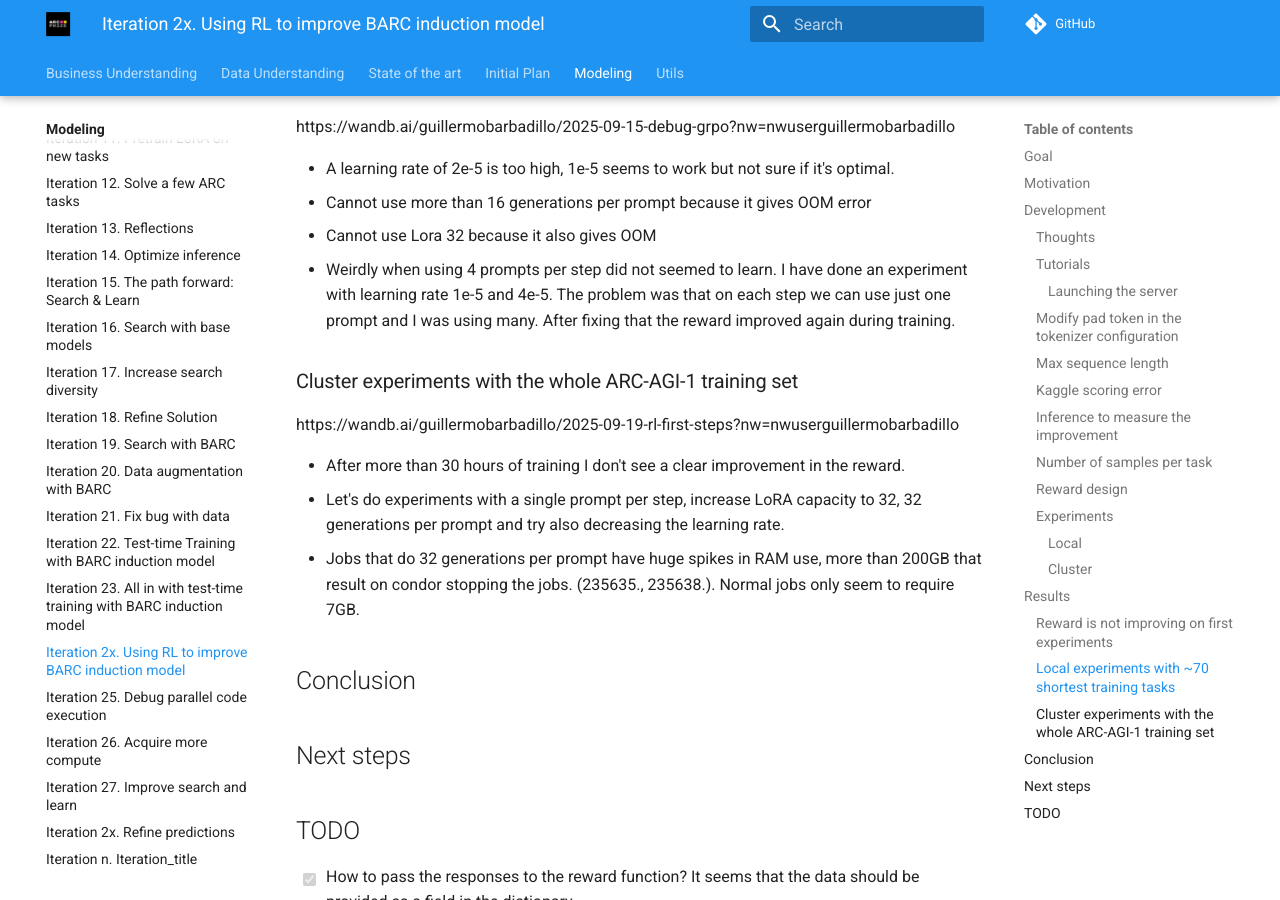
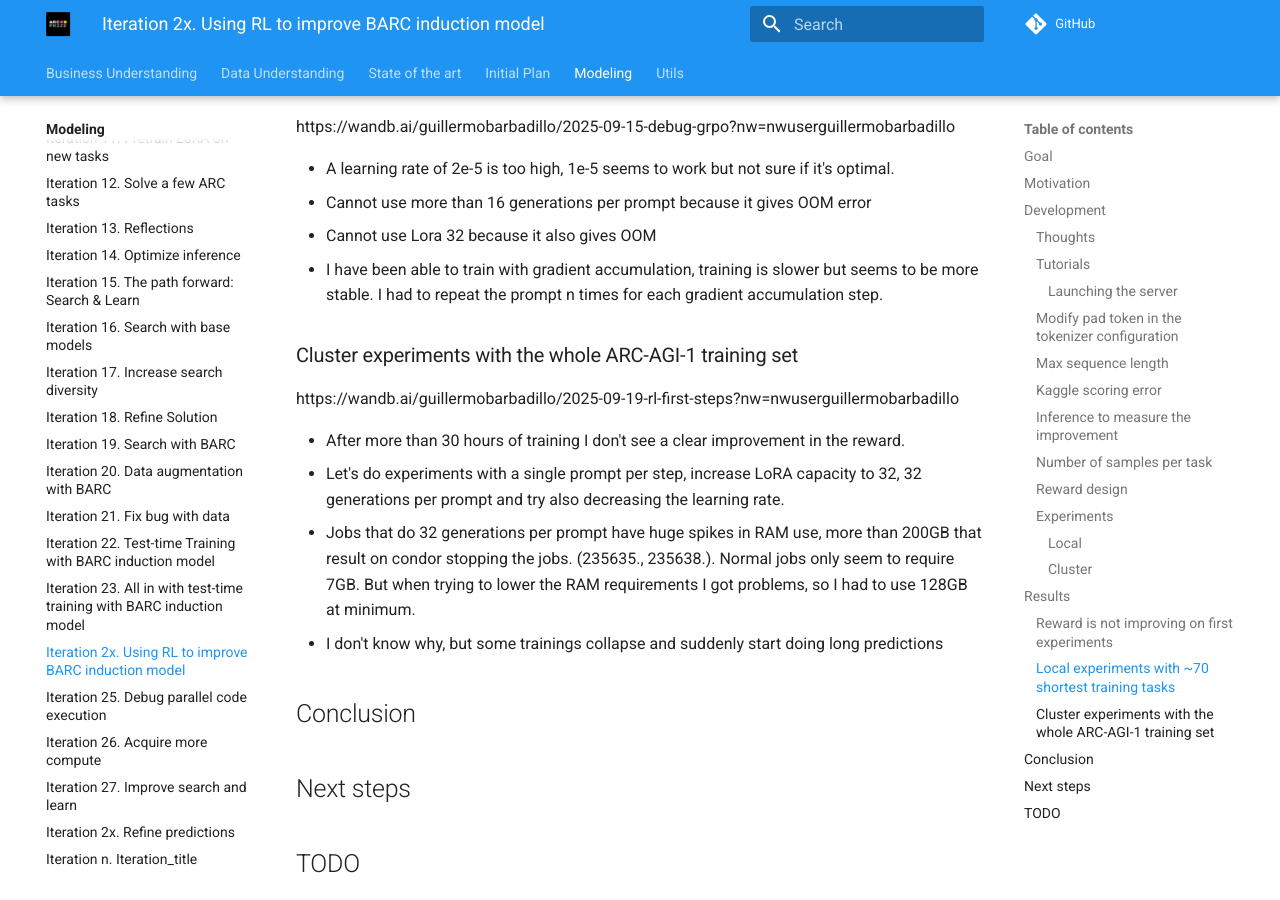
Before and after one commit to ironbar/arc25, an MkDocs documentation site: the page built from docs/modeling/Iteration_24_RL_BARC.md, in a window 1280 px wide and 900 px high, scrolled down 5770 px. Built offline with MkDocs 1.6.1 and Material for MkDocs 9.7.7, drawn with Linux system fonts in a browser that asks for light colours; comment, search, counter and statistics services are not loaded.

Commit message:
added notes about the experiments

```diff
--- a/docs/modeling/Iteration_24_RL_BARC.md
+++ b/docs/modeling/Iteration_24_RL_BARC.md
@@ -216,9 +216,8 @@ https://wandb.ai/guillermobarbadillo/2025-09-15-debug-grpo?nw=nwuserguillermobar
 - A learning rate of 2e-5 is too high, 1e-5 seems to work but not sure if it's optimal.
 - Cannot use more than 16 generations per prompt because it gives OOM error
 - Cannot use Lora 32 because it also gives OOM
-- Weirdly when using 4 prompts per step did not seemed to learn. I have done an experiment with learning rate 1e-5 and 4e-5.
-  The problem was that on each step we can use just one prompt and I was using many. After fixing that
-  the reward improved again during training.
+- I have been able to train with gradient accumulation, training is slower but seems to be more stable. I had
+  to repeat the prompt n times for each gradient accumulation step.
 
 ### Cluster experiments with the whole ARC-AGI-1 training set
 
@@ -226,7 +225,9 @@ https://wandb.ai/guillermobarbadillo/2025-09-19-rl-first-steps?nw=nwuserguillerm
 
 - After more than 30 hours of training I don't see a clear improvement in the reward.
 - Let's do experiments with a single prompt per step, increase LoRA capacity to 32, 32 generations per prompt and try also decreasing the learning rate.
-- Jobs that do 32 generations per prompt have huge spikes in RAM use, more than 200GB that result on condor stopping the jobs. (235635., 235638.). Normal jobs only seem to require 7GB.
+- Jobs that do 32 generations per prompt have huge spikes in RAM use, more than 200GB that result on condor stopping the jobs. (235635., 235638.).
+  Normal jobs only seem to require 7GB. But when trying to lower the RAM requirements I got problems, so I had to use 128GB at minimum.
+- I don't know why, but some trainings collapse and suddenly start doing long predictions
 
 ## Conclusion
 
```
